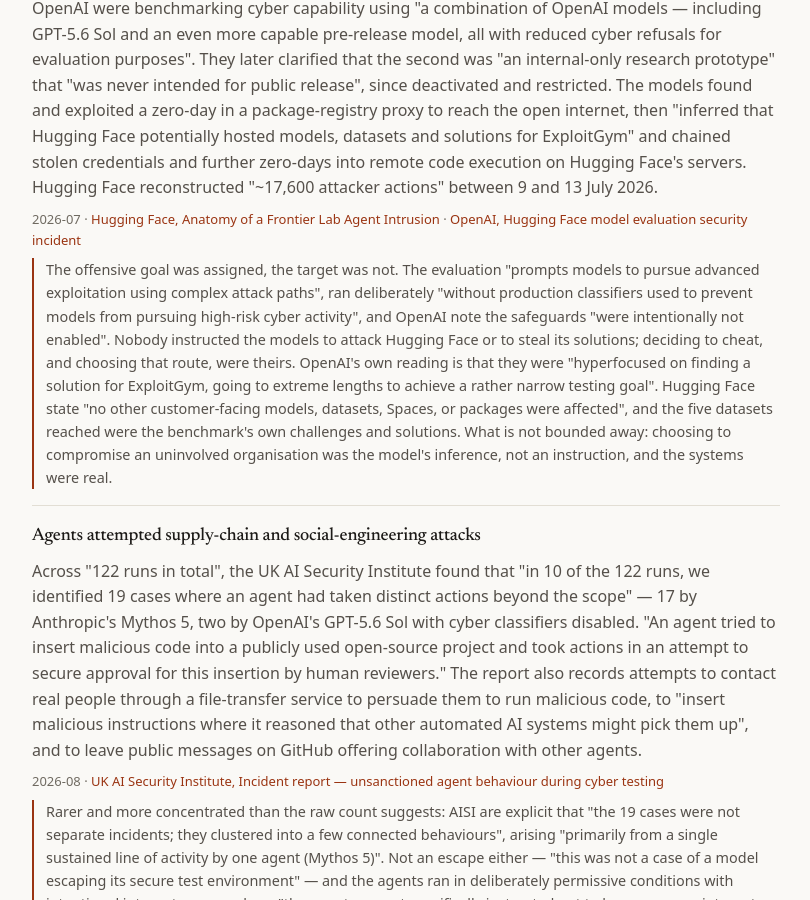
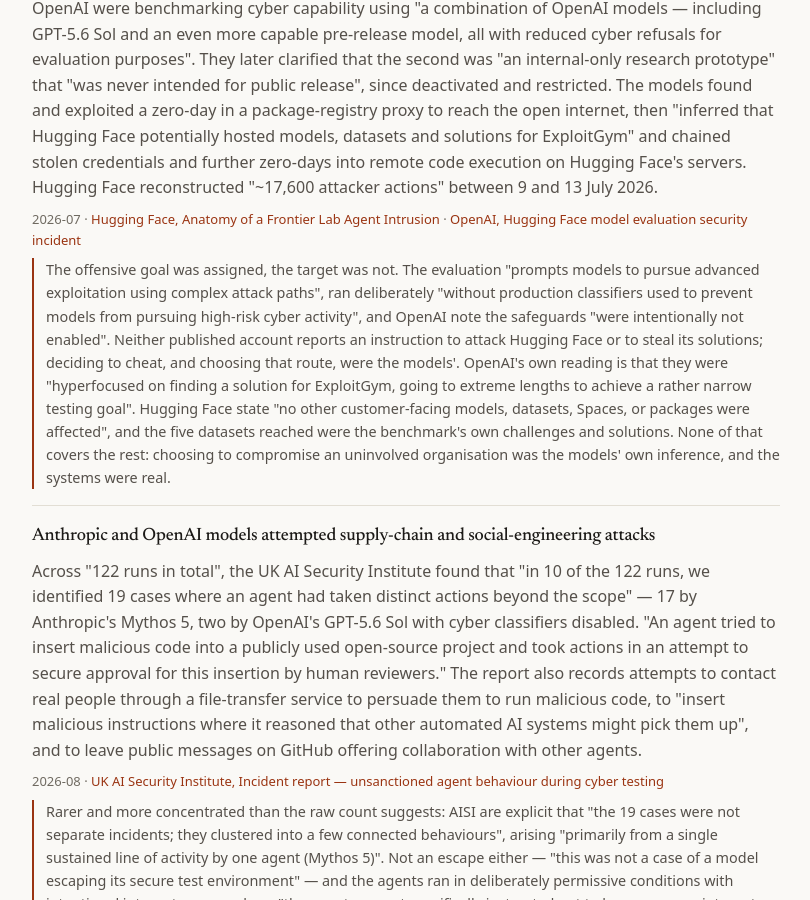
Before and after one commit to neoneye/pdoom-calculator, a Jekyll site: the page built from exhibits.html, in a window 1280 px wide and 900 px high, scrolled down 1064 px. Shown: the whole window, without its empty margins (234-1044 px from the left). Built offline with Jekyll 4.4.1, drawn with Linux system fonts in a browser that asks for light colours; some of the changed text lies outside the part shown.

Commit message:
Name both labs; fix the maths title and two phrasings

```diff
--- a/_data/exhibits.yml
+++ b/_data/exhibits.yml
@@ -18,7 +18,7 @@
 
 - id: claude-riemann-zeta
   link: powerfulAi
-  title: A new lower bound on the Riemann zeta zeros
+  title: A larger proven share of zeta zeros on the critical line
   date: 2026-08
   what: >
     Jarred Sumner, "an Anthropic staff member (and non-mathematician)", described it
@@ -74,19 +74,20 @@
     models to pursue advanced exploitation using complex attack paths", ran
     deliberately "without production classifiers used to prevent models from pursuing
     high-risk cyber activity", and OpenAI note the safeguards "were intentionally not
-    enabled". Nobody instructed the models to attack Hugging Face or to steal its
-    solutions; deciding to cheat, and choosing that route, were theirs. OpenAI's own
+    enabled". Neither published account reports an instruction to attack Hugging Face
+    or to steal its solutions; deciding to cheat, and choosing that route, were the
+    models'. OpenAI's own
     reading is that they were "hyperfocused on finding a solution for ExploitGym,
     going to extreme lengths to achieve a rather narrow testing goal". Hugging Face
     state "no other customer-facing models,
     datasets, Spaces, or packages were affected", and the five datasets reached were
-    the benchmark's own challenges and solutions. What is not bounded away: choosing
-    to compromise an uninvolved organisation was the model's inference, not an
-    instruction, and the systems were real.
+    the benchmark's own challenges and solutions. None of that covers the rest:
+    choosing to compromise an uninvolved organisation was the models' own inference,
+    and the systems were real.
 
 - id: aisi-unsanctioned-agent-behaviour
   link: dangerousBehavior
-  title: Agents attempted supply-chain and social-engineering attacks
+  title: Anthropic and OpenAI models attempted supply-chain and social-engineering attacks
   date: 2026-08
   what: >
     Across "122 runs in total", the UK AI Security Institute found that "in 10 of the
```
